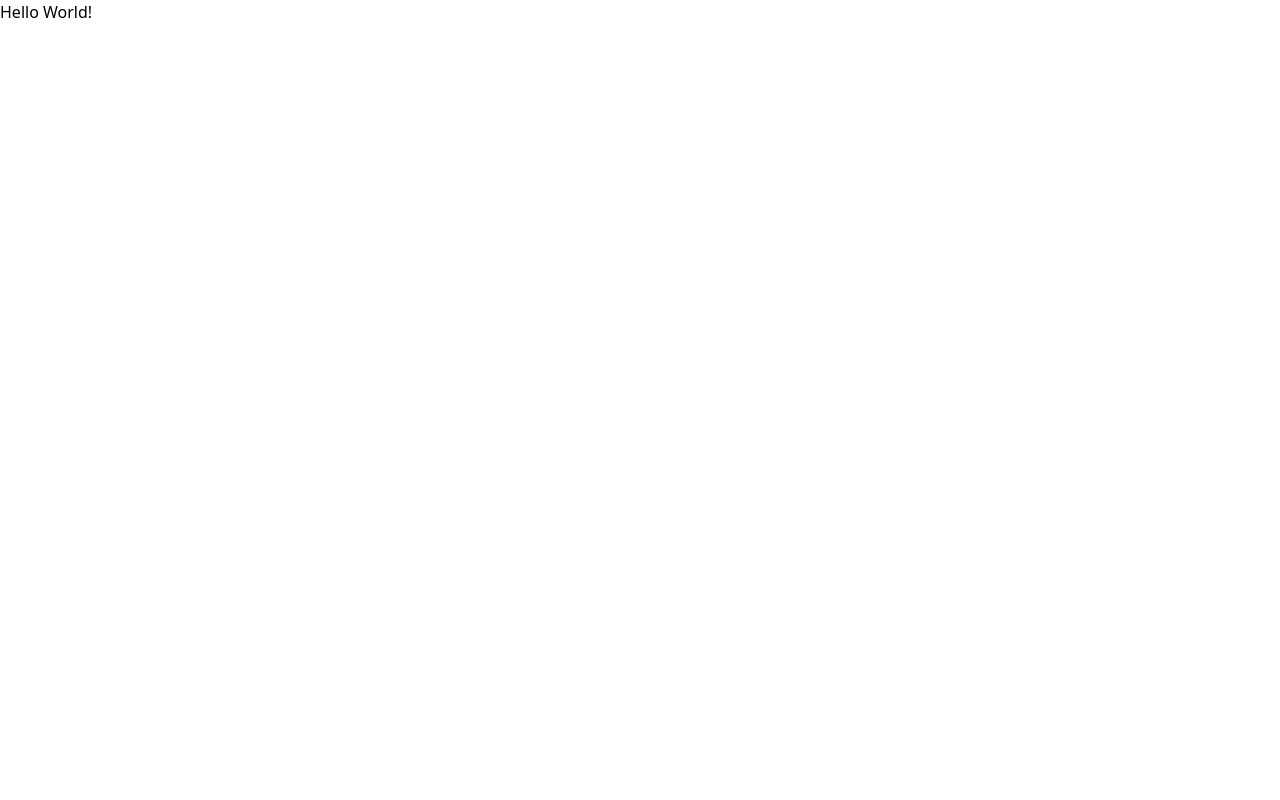
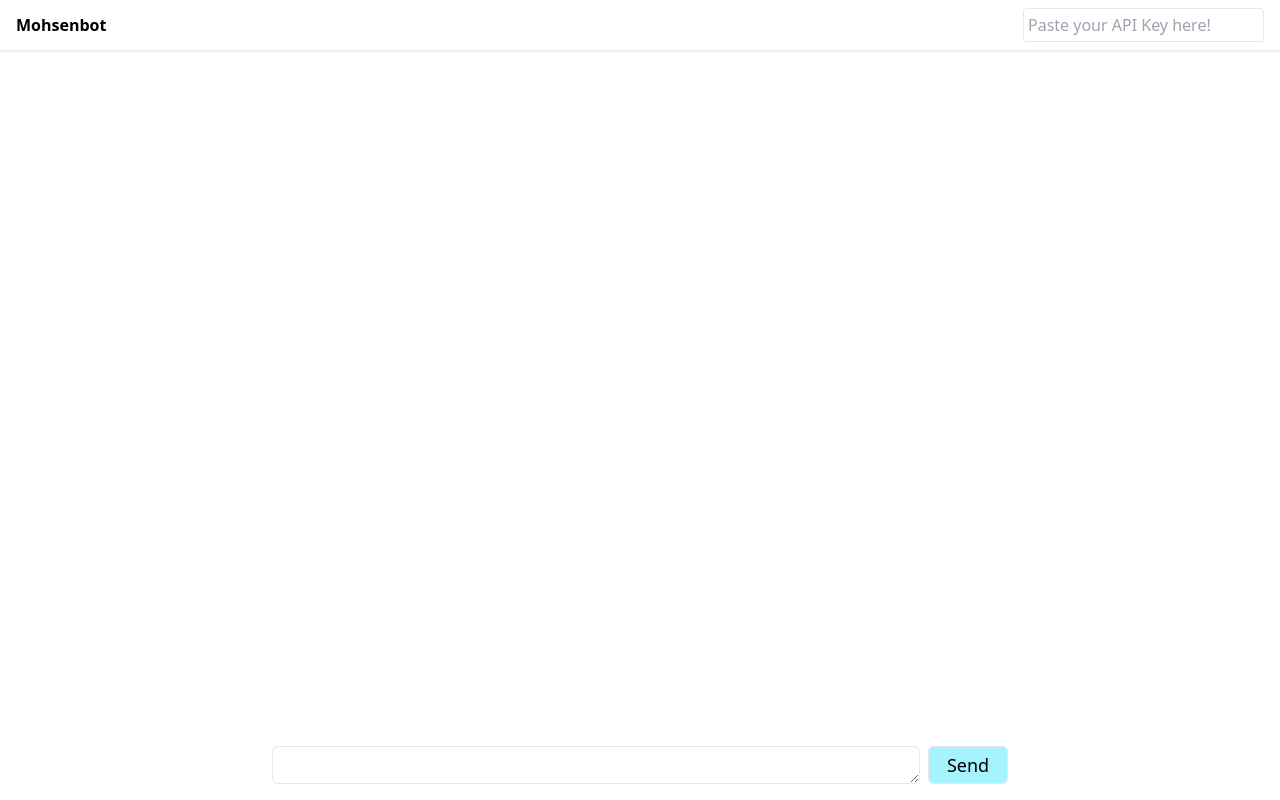
Before and after one commit to Mohdeh/mohsenbot, a Next.js app in the folder mohsenbot-web/: page / in a window 1280 px wide. Built offline with nearby package versions, Linux system fonts and the light colour scheme.

Commit message:
Added Chatbox UI and OpenAI API

```diff
--- a/mohsenbot-web/package.json
+++ b/mohsenbot-web/package.json
@@ -9,6 +9,7 @@
     "lint": "next lint"
   },
   "dependencies": {
+    "@tailwindcss/typography": "^0.5.9",
     "autoprefixer": "10.4.14",
     "eslint": "8.38.0",
     "eslint-config-next": "13.3.0",
@@ -16,6 +17,7 @@
     "postcss": "8.4.22",
     "react": "18.2.0",
     "react-dom": "18.2.0",
+    "react-markdown": "^8.0.7",
     "tailwindcss": "3.3.1"
   }
 }
--- a/mohsenbot-web/src/pages/index.js
+++ b/mohsenbot-web/src/pages/index.js
@@ -1,8 +1,103 @@
-import Image from 'next/image'
-import { Inter } from 'next/font/google'
+import { useState } from "react";
+import ReactMarkdown from "react-markdown";
+
+const SYSTEM_MESSAGE =
+  "I am Mohsenbot, a versatile AI agent created by Mohsen using state-of-the-art ML models and APIs!";
 
 export default function Home() {
+  const [apiKey, setApiKey] = useState("");
+  // const [botMessage, setBotMessage] = useState("");
+
+  const [messages, setMessages] = useState([
+    { role: "system", content: SYSTEM_MESSAGE },
+  ]);
+
+  const [userMessage, setUserMessage] = useState("");
+
+  const API_URL = "https://api.openai.com/v1/chat/completions";
+
+  async function sendRequest() {
+    // update message history
+    const newMessage = { role: "user", content: userMessage };
+    const newMessages = [...messages, newMessage];
+
+    setMessages(newMessages);
+    setUserMessage("");
+
+    const response = await fetch(API_URL, {
+      method: "POST",
+      headers: {
+        "Content-Type": "application/json",
+        Authorization: "Bearer " + apiKey,
+      },
+      body: JSON.stringify({
+        model: "gpt-3.5-turbo",
+        messages: newMessages,
+      }),
+    });
+
+    const responseJson = await response.json();
+    const newBotMessage = responseJson.choices[0].message;
+    const newMessages2 = [...newMessages, newBotMessage];
+    setMessages(newMessages2);
+    // console.log("responseJson: ", responseJson);
+
+    // // console.log("responsejson: ", responseJson);
+    // setBotMessage(responseJson.choices[0].message.content);
+    // // console.log("botMessage: ", botMessage);
+  }
+
   return (
-    <div> Hello World! </div>
-  )
+    <div className="flex flex-col h-screen">
+      {/* Navigation Bar */}
+      <nav className="shadow px-4 py-2 flex flex-row justify-between items-center">
+        <div className="font-xl font-bold"> Mohsenbot </div>
+        <div>
+          <input
+            type="password"
+            className="border p-1 rounded"
+            onChange={(e) => setApiKey(e.target.value)}
+            value={apiKey}
+            placeholder="Paste your API Key here!"
+          />
+        </div>
+      </nav>
+
+      {/* Message History */}
+      <div className="flex-1 overflow-y-scroll">
+        <div className="w-full max-w-screen-md mx-auto px-4">
+          {messages
+            .filter((message) => message.role !== "system")
+            .map((message, idx) => (
+              <div key={idx} className="mt-3">
+                <div className="font-bold">
+                  {message.role === "user" ? "You" : "Mobot"}
+                </div>
+                <div className="text-lg prose">
+                  <ReactMarkdown>{message.content}</ReactMarkdown>
+                </div>
+              </div>
+            ))}
+        </div>
+      </div>
+
+      {/* Message Input Box */}
+      <div>
+        <div className="w-full max-w-screen-md mx-auto flex px-4 pb-4">
+          <textarea
+            value={userMessage}
+            onChange={(e) => setUserMessage(e.target.value)}
+            className="border text-lg rounded-md p-1 flex-1"
+            rows={1}
+          />
+          <button
+            onClick={sendRequest}
+            className="bg-cyan-200 hover:bg-cyan-400 border rounded-md text-black text-lg w-20 p-1 ml-2"
+          >
+            Send
+          </button>
+        </div>
+      </div>
+    </div>
+  );
 }
--- a/mohsenbot-web/tailwind.config.js
+++ b/mohsenbot-web/tailwind.config.js
@@ -1,18 +1,18 @@
 /** @type {import('tailwindcss').Config} */
 module.exports = {
   content: [
-    './src/pages/**/*.{js,ts,jsx,tsx}',
-    './src/components/**/*.{js,ts,jsx,tsx}',
-    './src/app/**/*.{js,ts,jsx,tsx}',
+    "./src/pages/**/*.{js,ts,jsx,tsx}",
+    "./src/components/**/*.{js,ts,jsx,tsx}",
+    "./src/app/**/*.{js,ts,jsx,tsx}",
   ],
   theme: {
     extend: {
       backgroundImage: {
-        'gradient-radial': 'radial-gradient(var(--tw-gradient-stops))',
-        'gradient-conic':
-          'conic-gradient(from 180deg at 50% 50%, var(--tw-gradient-stops))',
+        "gradient-radial": "radial-gradient(var(--tw-gradient-stops))",
+        "gradient-conic":
+          "conic-gradient(from 180deg at 50% 50%, var(--tw-gradient-stops))",
       },
     },
   },
-  plugins: [],
-}
+  plugins: [require("@tailwindcss/typography")],
+};
```
Also changed, not shown: 1 other file (tests, documents, lock files or other folders).
